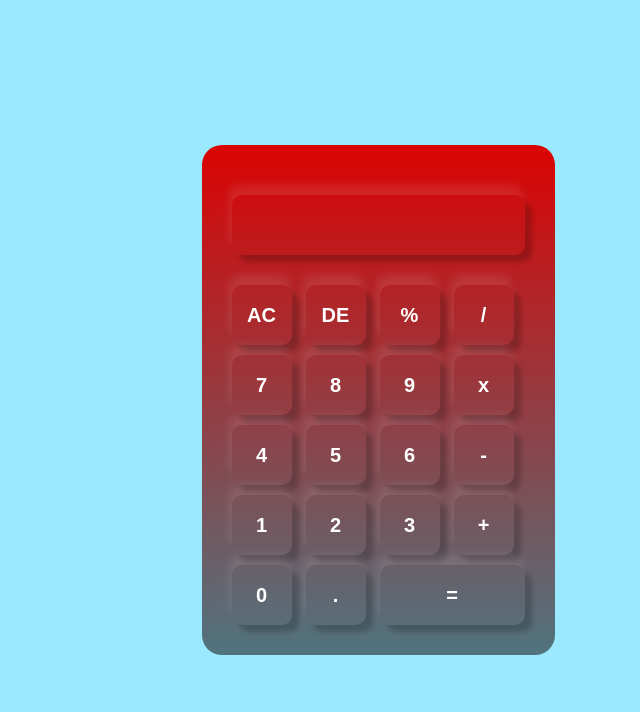
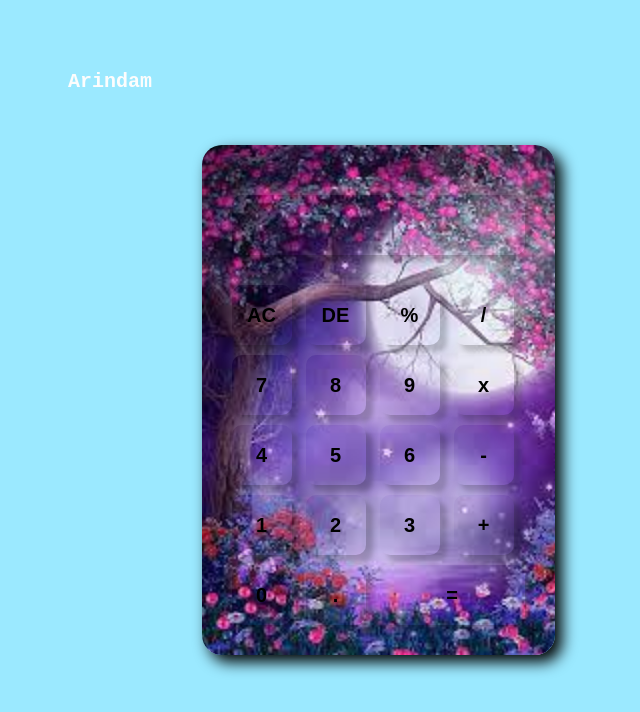
Before and after one commit to Arindam2003/Scientific-Calculator, a plain HTML site: page index.html in a window 1280 px wide. Shown: the whole page, without its empty margins (262-902 px from the left). Drawn offline with Linux system fonts and the light colour scheme.

Commit message:
Add bg image and my name

```diff
--- a/index.html
+++ b/index.html
@@ -10,6 +10,7 @@
     <div class="container">
         <div class="calculator">
             <form >
+                <h1>Arindam</h1>
                 <div class="display">
                     <input type="text" name="display">
                 </div>
--- a/style.css
+++ b/style.css
@@ -21,7 +21,10 @@
     -moz-border-radius: 20px;
     -ms-border-radius: 20px;
     -o-border-radius: 20px;
-    /* box-shadow: -10px -10px 10px rgba(236, 56, 56, 0.4), 7px 7px 5px rgba(0,0,0,0.2); */
+    box-shadow: 7px 7px 15px black;
+    background-image: url("bg-image.jfif");
+    background-size: cover;
+    opacity: 1;
 }
 
 .calculator form input{
@@ -39,7 +42,7 @@
     background: transparent;
     font-size: 20px;
     font-weight: bold;
-    color: white;
+    color: black;
     cursor: pointer;
     margin: 5px;
 }
@@ -59,6 +62,14 @@ form input.equal{
     /* background-color: red; */
 }
 form input:hover {
-    background-color: #cf4444;
-    color: rgb(5, 179, 179);
+    background-color: #1f0331;
+    color: rgb(10, 180, 180);
 }
+.calculator form h1{
+    color: rgb(253, 253, 253);
+    font-family:'Courier New', Courier, monospace;
+    font-size: 20px;
+    position: absolute;
+    top: 70px;
+    left: 330px;
+}
```
Also changed, not shown: bg-image.jfif (added).
